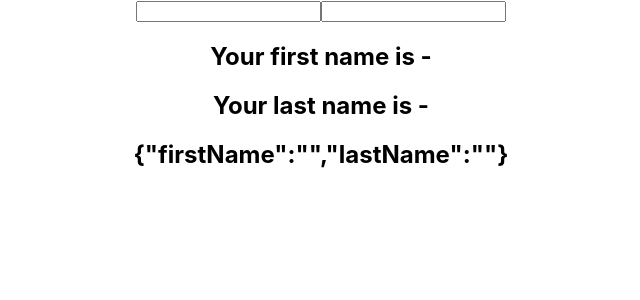
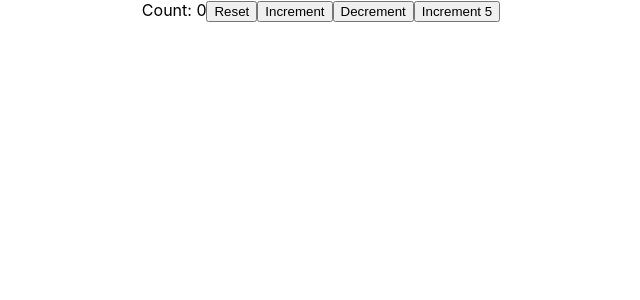
Before and after one commit to Annie-Huang/react-hooks-tutorial, a React (Create React App) app in the folder state-hook/: page / in a window 1280 px wide. Shown: the top 300 px of the page, without its empty margins (319-959 px from the left). Built offline with nearby package versions, Linux system fonts and the light colour scheme.

Commit message:
Rename HookCounterTwo.js to HookCounterTwoStateDependOnPrevState.js

```diff
--- a/state-hook/src/App.js
+++ b/state-hook/src/App.js
@@ -2,7 +2,7 @@ import React from 'react';
 import './App.css';
 import ClassCounter from "./components/ClassCounter";
 import HookCounter from "./components/HookCounter";
-import HookCounterTwo from "./components/HookCounterTwo";
+import HookCounterTwoStateDependOnPrevState from "./components/HookCounterTwoStateDependOnPrevState";
 import HookCounterThree from "./components/HookCounterThree";
 
 function App() {
@@ -10,8 +10,8 @@ function App() {
         <div className="App">
             {/*<ClassCounter />*/}
             {/*<HookCounter/>*/}
-            {/*<HookCounterTwo/>*/}
-            <HookCounterThree />
+            <HookCounterTwoStateDependOnPrevState />
+            {/*<HookCounterThree />*/}
         </div>
     );
 }
--- a/state-hook/src/components/HookCounterTwo.js
+++ b/state-hook/src/components/HookCounterTwoStateDependOnPrevState.js
@@ -1,6 +1,6 @@
 import React, {useState} from 'react';
 
-const HookCounterTwo = () => {
+const HookCounterTwoStateDependOnPrevState = () => {
     const initialCount = 0;
     const [count, setCount] = useState(initialCount);
 
@@ -29,4 +29,4 @@ const HookCounterTwo = () => {
     );
 };
 
-export default HookCounterTwo;
+export default HookCounterTwoStateDependOnPrevState;
```
